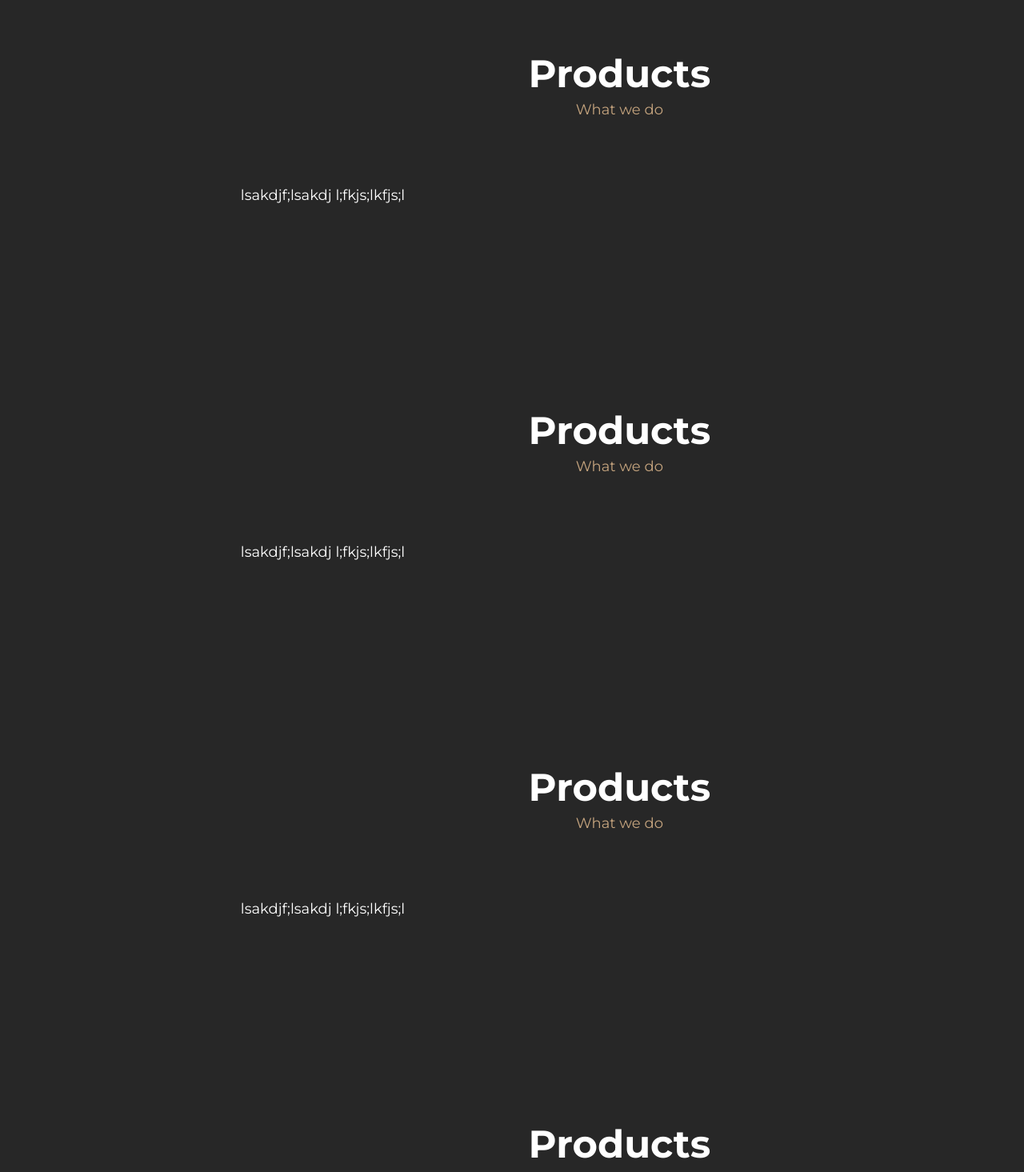
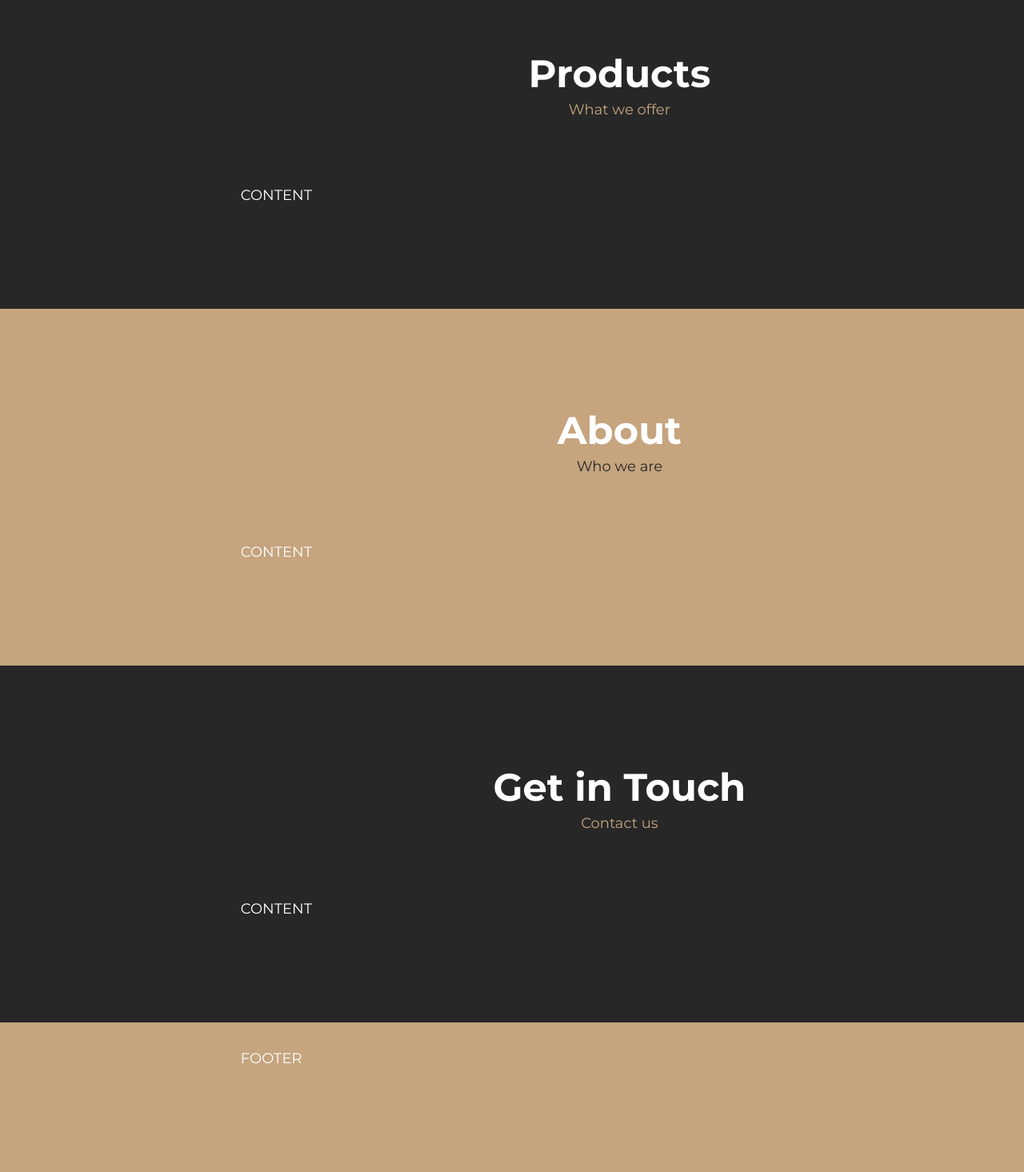
Before and after one commit to dcjwu/millwood, a Next.js app: page / in a window 1280 px wide. Shown: the part 860-2325 px from the top of the page at 80% size. After the commit the page ends 2229 px from the top, so only its background shows below. Built offline with nearby package versions, Linux system fonts and the light colour scheme.

Commit message:
Feature | Add final structure

```diff
--- a/pages/index.tsx
+++ b/pages/index.tsx
@@ -1,3 +1,4 @@
+import { Footer } from "@components/Footer/Footer"
 import { Header } from "@components/Header/Header"
 import { Section } from "@lib/Section/Section"
 
@@ -9,33 +10,19 @@ const Home: NextPage = () => {
       <>
          <Header/>
 
-         <Section subtitle="What we do" title="Products">
-            lsakdjf;lsakdj l;fkjs;lkfjs;l
+         <Section subtitle="What we offer" title="Products">
+            CONTENT
          </Section>
 
-         <Section subtitle="What we do" title="Products">
-            lsakdjf;lsakdj l;fkjs;lkfjs;l
+         <Section isBrandBackGround subtitle="Who we are" title="About">
+            CONTENT
          </Section>
 
-         <Section subtitle="What we do" title="Products">
-            lsakdjf;lsakdj l;fkjs;lkfjs;l
+         <Section subtitle="Contact us" title="Get in Touch">
+            CONTENT
          </Section>
 
-         <Section subtitle="What we do" title="Products">
-            lsakdjf;lsakdj l;fkjs;lkfjs;l
-         </Section>
-
-         <Section subtitle="What we do" title="Products">
-            lsakdjf;lsakdj l;fkjs;lkfjs;l
-         </Section>
-
-         <Section subtitle="What we do" title="Products">
-            lsakdjf;lsakdj l;fkjs;lkfjs;l
-         </Section>
-
-         <Section subtitle="What we do" title="Products">
-            lsakdjf;lsakdj l;fkjs;lkfjs;l
-         </Section>
+         <Footer/>
       </>
    )
 }
--- /dev/null
+++ b/src/components/Footer/Footer.module.scss
@@ -0,0 +1,7 @@
+@import "src/assets/styles/constants";
+@import "src/assets/styles/mixins";
+
+.footer {
+  background-color: $color-brand;
+  padding: 3.2rem 3.2rem 3.2rem calc($nav-real-width + 3.2rem);
+}
--- /dev/null
+++ b/src/components/Footer/Footer.tsx
@@ -0,0 +1,11 @@
+import React from "react"
+
+import s from "./Footer.module.scss"
+
+export const Footer: React.FC = (): JSX.Element => {
+   return (
+      <div className={s.footer}>
+         FOOTER
+      </div>
+   )
+}
--- a/src/components/Navigation/Navigation.module.scss
+++ b/src/components/Navigation/Navigation.module.scss
@@ -29,8 +29,8 @@
 
   > span {
     @include breakpoint-max($bp-screen-lg) {
+      display: block !important;
       margin: 0 auto !important;
-      display: block !important;
     }
   }
 }
@@ -38,12 +38,12 @@
 .nav {
   align-self: flex-start;
   display: flex;
+  flex-direction: column;
+  gap: 6.4rem;
   height: calc(100% - 12.8rem - 4.8rem - 7rem); //navHeight - padding - marginTop - blockHeight
-  flex-direction: column;
   justify-content: space-between;
   margin-top: 4.8rem;
   width: 100%;
-  gap: 6.4rem;
 
   @include breakpoint-max($bp-screen-lg) {
     height: initial;
--- a/src/lib/Section/Section.module.scss
+++ b/src/lib/Section/Section.module.scss
@@ -17,6 +17,14 @@
   @include breakpoint-max($bp-screen-md) {
     padding-top: 8.8rem;
     padding-bottom: 8.8rem;
+  }
+
+  &.brand {
+    background-color: $color-brand;
+
+    .title > p {
+      color: $color-background-grey;
+    }
   }
 }
 
--- a/src/lib/Section/Section.tsx
+++ b/src/lib/Section/Section.tsx
@@ -1,4 +1,6 @@
 import React from "react"
+
+import classNames from "classnames/bind"
 
 import { Heading } from "@lib/Heading/Heading"
 import { Text } from "@lib/Text/Text"
@@ -7,19 +9,22 @@ import type { SectionType } from "@customTypes/lib"
 
 import s from "./Section.module.scss"
 
+const cx = classNames.bind(s)
+
 export const Section: React.FC<SectionType> = ({
    title,
    subtitle,
    id,
+   isBrandBackGround,
    children,
    ...props
 }): JSX.Element => {
 
+   const classNamesSection = cx(s.section, { brand: isBrandBackGround })
+
    return (
       <section id={id} {...props}
-               className={s.section}>
-         <Text color="brand" component="p" variant="paragraph-lg">
-         </Text>
+               className={classNamesSection}>
          <div className={s.wrapper}>
             <div className={s.title}>
                <Heading color="white" component="h2"
--- a/src/types/lib/section.type.ts
+++ b/src/types/lib/section.type.ts
@@ -4,6 +4,7 @@ export type SectionType = {
    title: string
    subtitle?: string
    id?: string
+   isBrandBackGround?: boolean
    children: React.ReactNode
    [k: string]: unknown
 }
```
